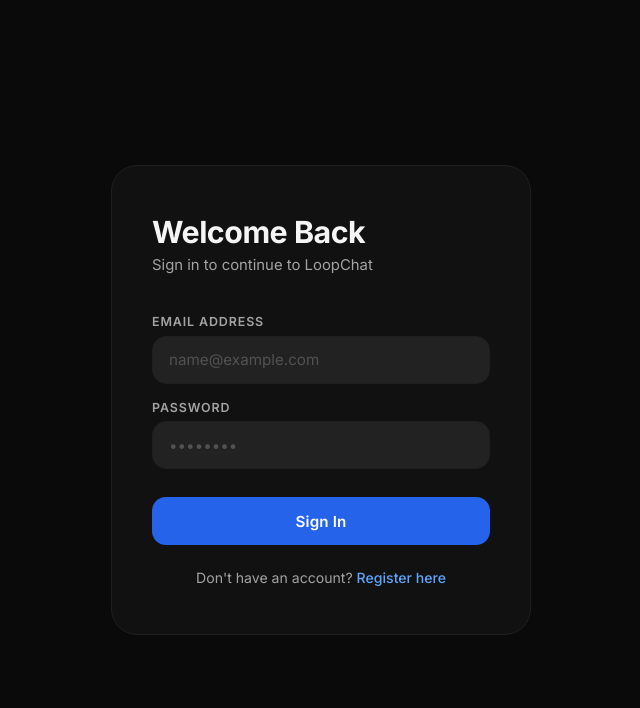
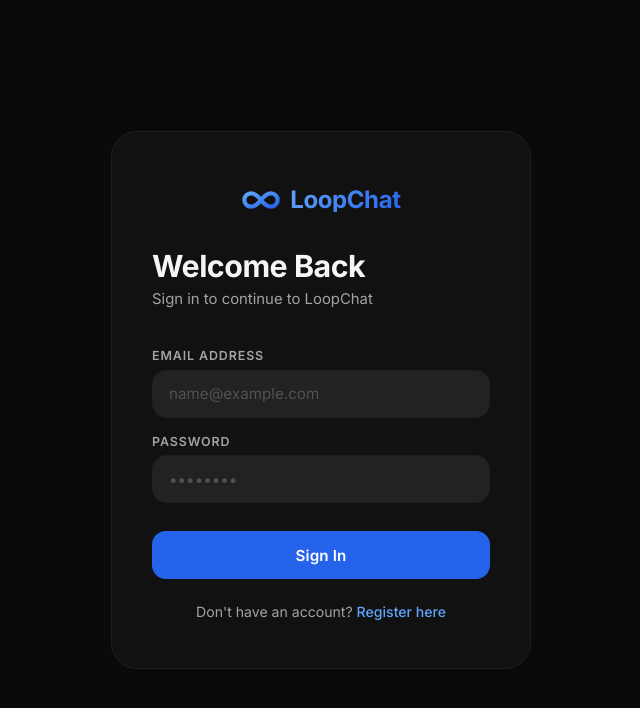
Before and after one commit to ahmedaalam/loopchat, a React (Vite) app in the folder client/: page / in a window 1280 px wide. Shown: the top 708 px of the page, without its empty margins (319-959 px from the left). Built offline with nearby package versions, Linux system fonts and the light colour scheme; the HTML template or start-up script is replaced by a standard one.

Commit message:
feat: implement core chat functionality with real-time socket messaging, read receipts, and browser notifications

```diff
--- /dev/null
+++ b/client/src/components/LoopChatLogo.jsx
@@ -0,0 +1,59 @@
+// LoopChatLogo — reusable SVG brand component
+// size: controls width/height in px (default 36)
+// showText: if true, renders the "LoopChat" wordmark beside the icon
+function LoopChatLogo({ size = 36, showText = true, textSize = "1.25rem" }) {
+  return (
+    <div
+      style={{
+        display: "inline-flex",
+        alignItems: "center",
+        gap: "0.55rem",
+        userSelect: "none",
+      }}
+    >
+      {/* Icon */}
+      <svg
+        xmlns="http://www.w3.org/2000/svg"
+        viewBox="0 0 24 24"
+        fill="none"
+        width={size}
+        height={size}
+        style={{ flexShrink: 0 }}
+      >
+        <defs>
+          <linearGradient id="loopGradLogo" x1="0%" y1="0%" x2="100%" y2="100%">
+            <stop offset="0%" stopColor="#60a5fa" />
+            <stop offset="100%" stopColor="#2563eb" />
+          </linearGradient>
+        </defs>
+        <path
+          d="M12 12c-2-2.67-4-4-6-4a4 4 0 1 0 0 8c2 0 4-1.33 6-4zm0 0c2 2.67 4 4 6 4a4 4 0 1 0 0-8c-2 0-4 1.33-6 4z"
+          stroke="url(#loopGradLogo)"
+          strokeWidth="2.5"
+          strokeLinecap="round"
+          strokeLinejoin="round"
+        />
+      </svg>
+
+      {/* Wordmark */}
+      {showText && (
+        <span
+          style={{
+            fontSize: textSize,
+            fontWeight: 700,
+            letterSpacing: "-0.4px",
+            background: "linear-gradient(135deg, #60a5fa 0%, #2563eb 100%)",
+            WebkitBackgroundClip: "text",
+            WebkitTextFillColor: "transparent",
+            backgroundClip: "text",
+            lineHeight: 1,
+          }}
+        >
+          LoopChat
+        </span>
+      )}
+    </div>
+  );
+}
+
+export default LoopChatLogo;
--- a/client/src/pages/Chat.jsx
+++ b/client/src/pages/Chat.jsx
@@ -1,6 +1,7 @@
 import { useState, useEffect, useRef, useCallback } from "react";
 import axios from "axios";
 import io from "socket.io-client";
+import LoopChatLogo from "../components/LoopChatLogo";
 
 const ENDPOINT = "http://localhost:5000";
 
@@ -609,17 +610,20 @@
         {/* ===== SIDEBAR ===== */}
         <div className="chat-sidebar">
           <div className="sidebar-header">
+            {/* Brand logo row */}
+            <div style={{ width: "100%", padding: "0.25rem 0 0.85rem", borderBottom: "1px solid var(--border)", marginBottom: "0.85rem", display: "flex", alignItems: "center", justifyContent: "space-between" }}>
+              <LoopChatLogo size={26} textSize="1.05rem" />
+              <div style={{ display: "flex", gap: "0.5rem" }}>
+                <button className="new-group-btn" onClick={() => setShowGroupModal(true)}>+ Group</button>
+                <button className="logout-btn" onClick={handleLogout}>Logout</button>
+              </div>
+            </div>
+            {/* User row */}
             <div className="user-profile">
               <div className="avatar avatar-online">
                 {currentUser?.user?.name?.charAt(0).toUpperCase() || "U"}
               </div>
               <div className="username">{currentUser?.user?.name || "..."}</div>
-            </div>
-            <div style={{ display: "flex", gap: "0.5rem" }}>
-              <button className="new-group-btn" onClick={() => setShowGroupModal(true)}>
-                + Group
-              </button>
-              <button className="logout-btn" onClick={handleLogout}>Logout</button>
             </div>
           </div>
 
--- a/client/src/pages/Login.jsx
+++ b/client/src/pages/Login.jsx
@@ -1,6 +1,7 @@
 import { useState } from "react";
 import axios from "axios";
 import { Link } from "react-router-dom";
+import LoopChatLogo from "../components/LoopChatLogo";
 
 function Login() {
   const [email, setEmail] = useState("");
@@ -25,6 +26,9 @@
   return (
     <div className="auth-container">
       <div className="auth-card">
+        <div style={{ marginBottom: "1.75rem", display: "flex", justifyContent: "center" }}>
+          <LoopChatLogo size={40} textSize="1.5rem" />
+        </div>
         <h2 className="auth-title">Welcome Back</h2>
         <p className="auth-subtitle">Sign in to continue to LoopChat</p>
 
--- a/client/src/pages/Register.jsx
+++ b/client/src/pages/Register.jsx
@@ -1,6 +1,7 @@
 import { useState } from "react";
 import axios from "axios";
 import { Link } from "react-router-dom";
+import LoopChatLogo from "../components/LoopChatLogo";
 
 function Register() {
   const [name, setName] = useState("");
@@ -26,6 +27,9 @@
   return (
     <div className="auth-container">
       <div className="auth-card">
+        <div style={{ marginBottom: "1.75rem", display: "flex", justifyContent: "center" }}>
+          <LoopChatLogo size={40} textSize="1.5rem" />
+        </div>
         <h2 className="auth-title">Create Account</h2>
         <p className="auth-subtitle">Join LoopChat today and connect in real-time</p>
 
```
